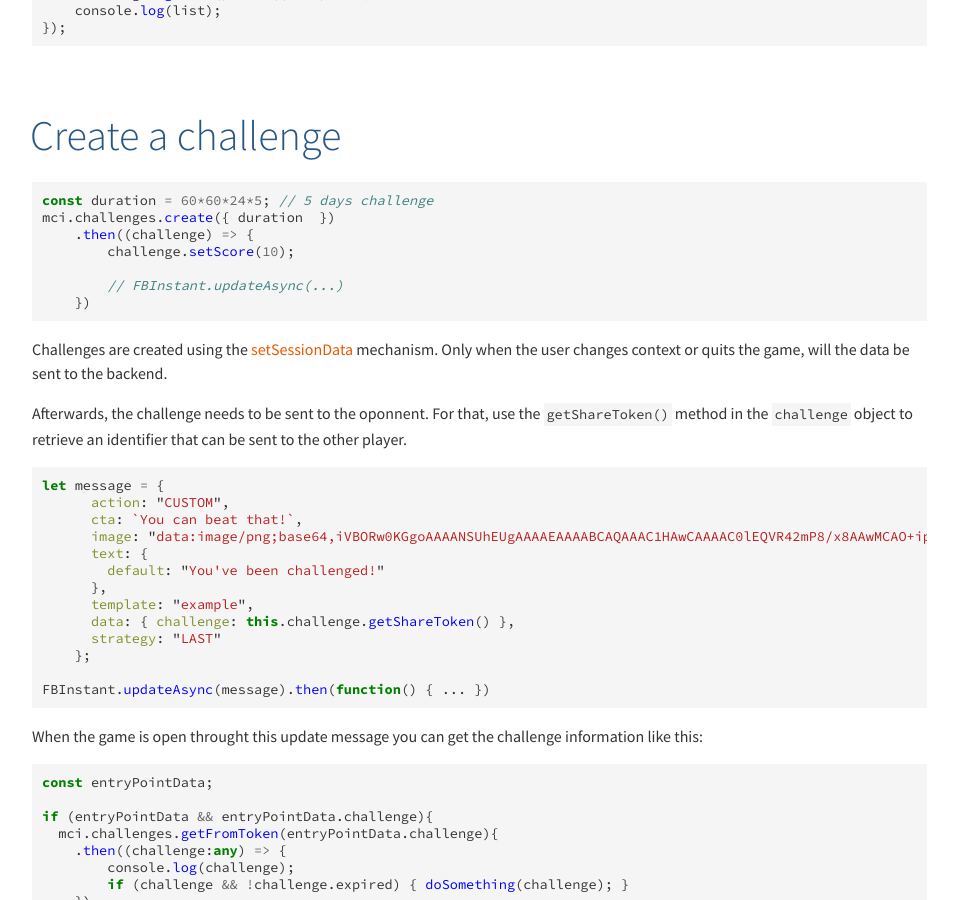
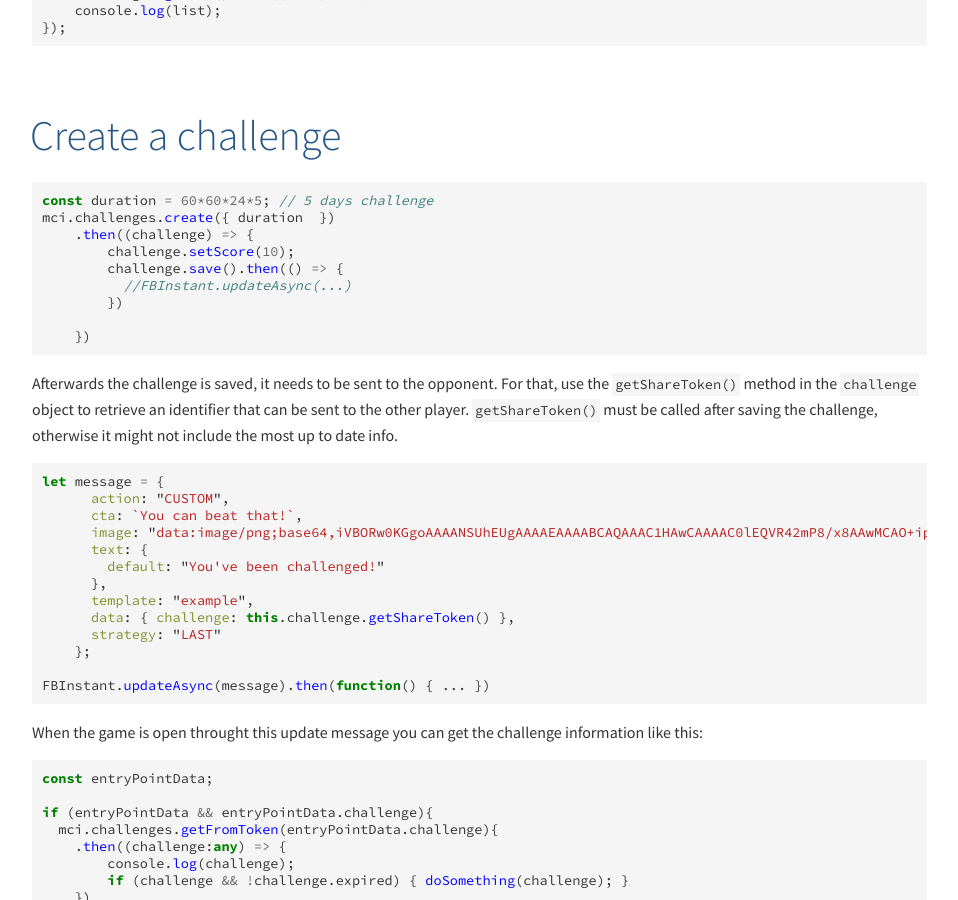
Before and after one commit to miniclip/mci-sdk, a Jekyll site: the page built from _guides/challenges.md, in a window 1280 px wide and 900 px high, scrolled down 341 px. Shown: the whole window, without its empty margins (313-1271 px from the left). Built offline with Jekyll 4.4.1, drawn with Linux system fonts in a browser that asks for light colours.

Commit message:
Update challenge save() documentation

````diff
--- a/_guides/challenges.md
+++ b/_guides/challenges.md
@@ -21,14 +21,15 @@ const duration = 60*60*24*5; // 5 days challenge
 mci.challenges.create({ duration  })
     .then((challenge) => {
         challenge.setScore(10);
+        challenge.save().then(() => {
+          //FBInstant.updateAsync(...)
+        })
 
-        // FBInstant.updateAsync(...)
     })
 ```
 
-Challenges are created using the [setSessionData](https://developers.facebook.com/docs/games/instant-games/sdk/fbinstant6.2) mechanism. Only when the user changes context or quits the game, will the data be sent to the backend.
-
-Afterwards, the challenge needs to be sent to the oponnent. For that, use the `getShareToken()` method in the `challenge` object to retrieve an identifier that can be sent to the other player.
+Afterwards the challenge is saved, it needs to be sent to the opponent. For that, use the `getShareToken()` method in the `challenge` object to retrieve an identifier that can be sent to the other player.
+`getShareToken()` must be called after saving the challenge, otherwise it might not include the most up to date info.
 
 ``` javascript
 let message = {
````
